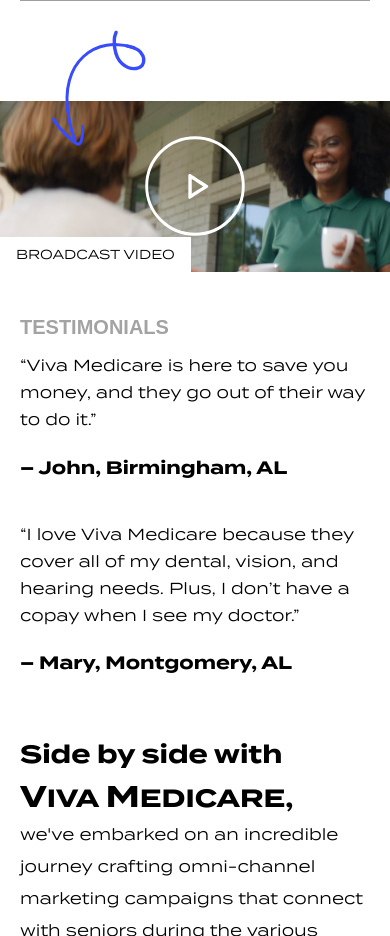
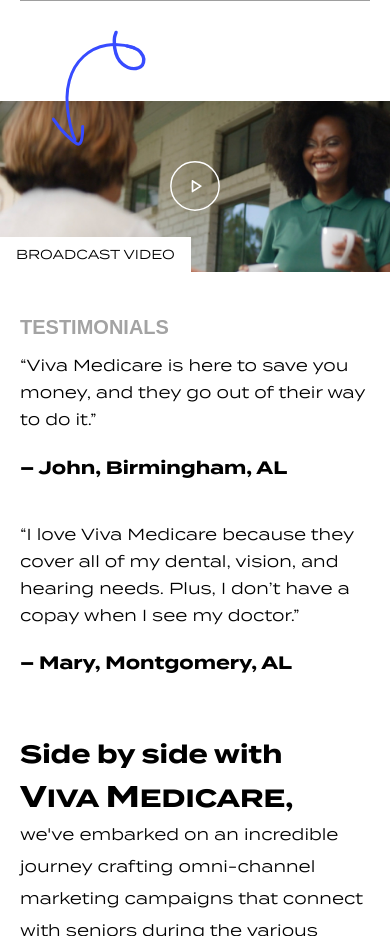
Before and after one commit to gorodnichaya-av/MedicareStories, a website: page case-study.html in a window 390 px wide. Shown: the part 2620-3556 px from the top of the page. Drawn offline with Linux system fonts and the light colour scheme; grey boxes are pictures that could not be loaded; a web font is replaced by a local one.

Commit message:
responsive fixes

```diff
--- a/scss/style.scss
+++ b/scss/style.scss
@@ -1700,7 +1700,7 @@
 
 @media (max-width: 1279px) {
   .footer {
-    min-height: 100vh;
+    min-height: 101vh;
     flex-direction: column;
     padding-top: 20px;
     .container {
@@ -2097,6 +2097,10 @@
 @media (max-width: 991px) {
   .full-video {
     margin-bottom: 40px;
+    &__btn {
+      width: 50px;
+      height: 50px;
+    }
     &__label {
       font-size: 13px;
       line-height: 35px;
```
Also changed, not shown: css/style.css.
